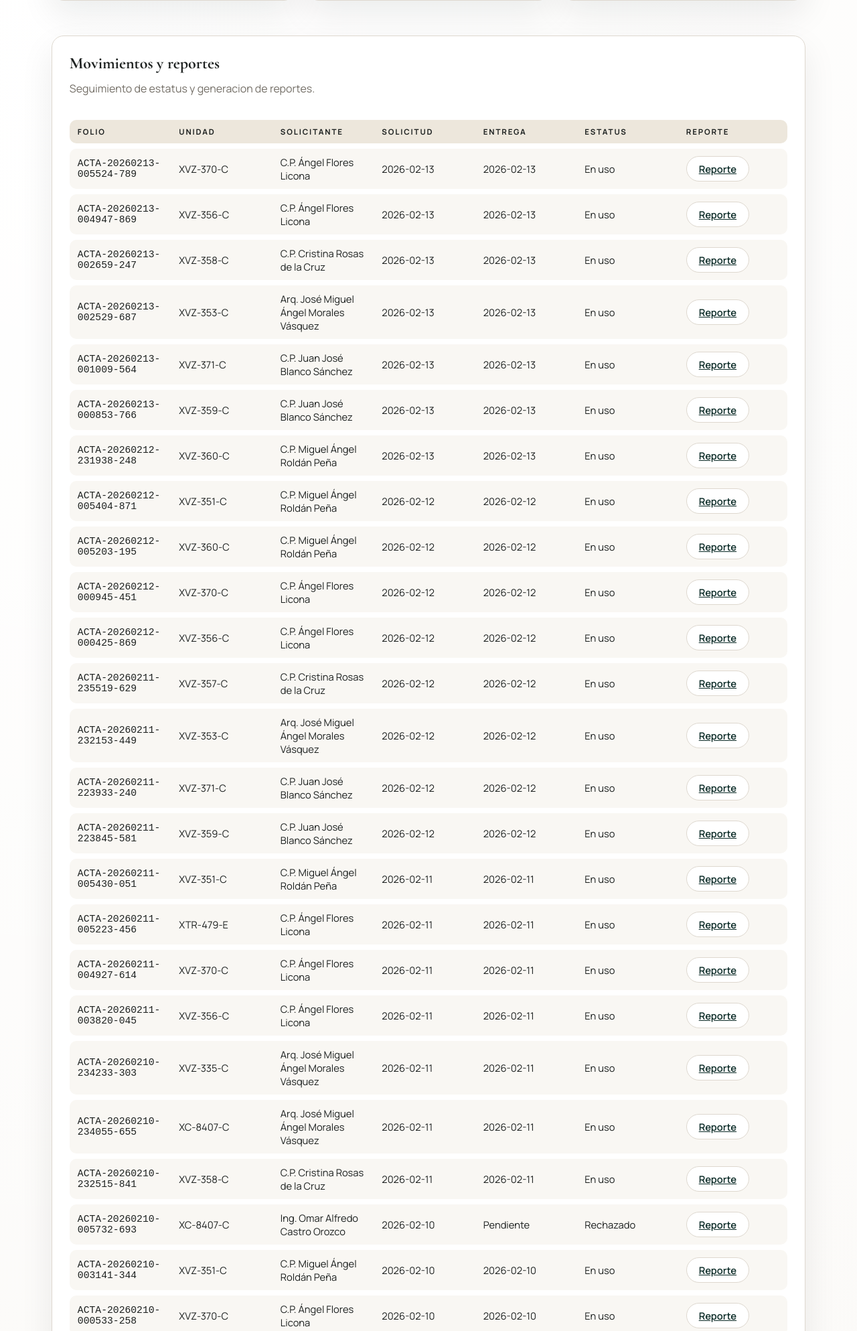
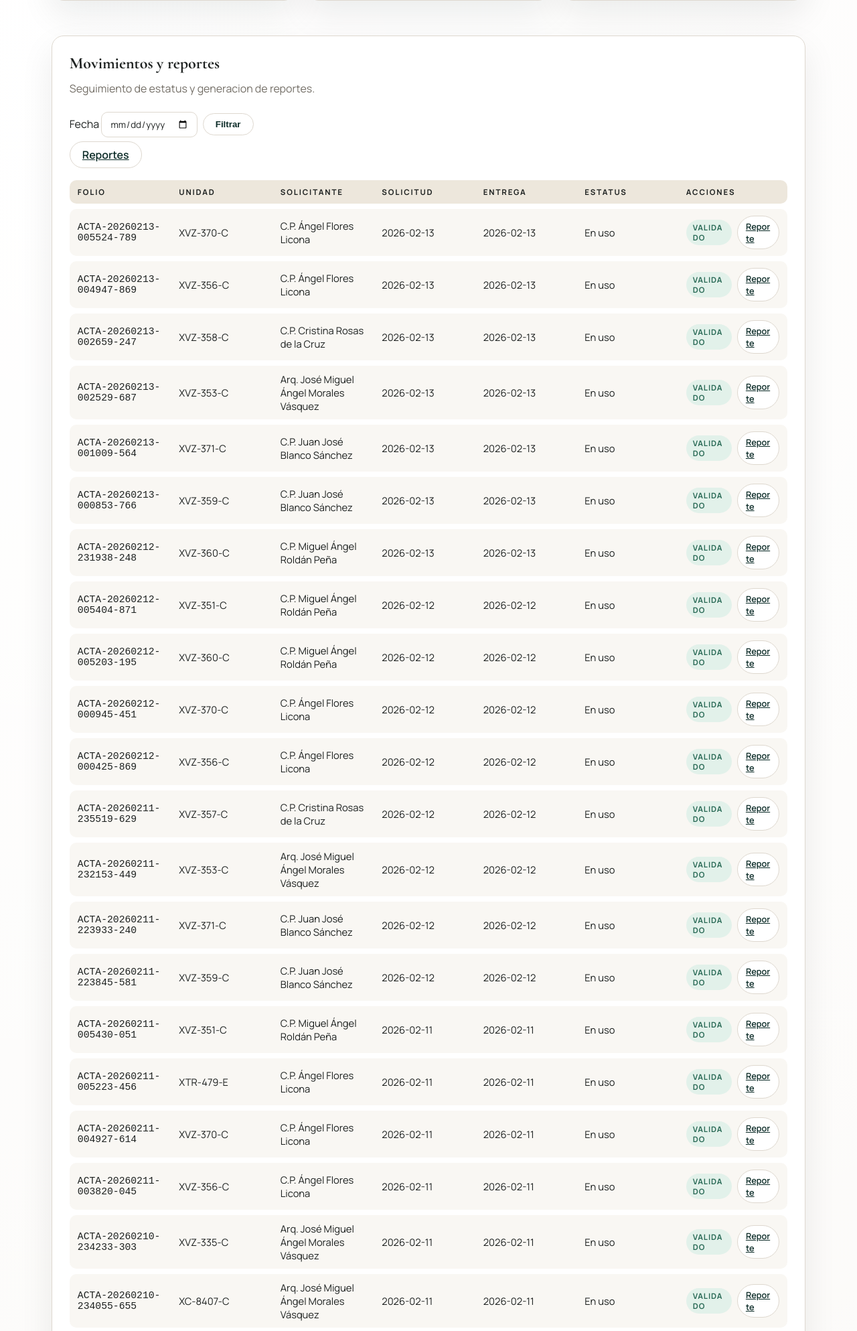
Before and after one commit to OmarSalvatierra99/vehiculos, a Flask app: page /admin in a window 1280 px wide. Shown: the part 435-2422 px from the top of the page at 67% size. Run offline with Flask 3, Linux system fonts and the light colour scheme; a user stored in the database is signed in; data comes from the database, SQL or seed files in the repository.

Commit message:
Add date filter to validate future movements

```diff
--- a/app.py
+++ b/app.py
@@ -196,6 +196,20 @@ def _filtrar_movimientos_hoy(movimientos: List[dict], hoy: Optional[date] = None
     return filtrados
 
 
+def _fecha_referencia_registros(fecha_txt: Optional[str] = None) -> date:
+    if fecha_txt:
+        try:
+            return datetime.strptime(fecha_txt, "%Y-%m-%d").date()
+        except ValueError:
+            pass
+    base = date.today()
+    if base.weekday() == 5:  # Sabado
+        return base + timedelta(days=2)
+    if base.weekday() == 6:  # Domingo
+        return base + timedelta(days=1)
+    return base
+
+
 def _limites_semana_laboral(base: Optional[date] = None, total: int = 5) -> Tuple[date, date]:
     hoy = base or date.today()
     inicio = hoy
@@ -249,6 +263,7 @@ def _build_dashboard_context(
     fecha_solicitud: Optional[str] = None,
 ) -> dict:
     fecha_txt = _normalizar_fecha_solicitud(fecha_solicitud)
+    fecha_referencia = _fecha_referencia_registros(fecha_solicitud)
     # Garantiza que el usuario actual exista en el catalogo de auditores
     # para poder seleccionarlo como responsable o pasajero.
     db_manager.asegurar_auditor_usuario(usuario_id)
@@ -308,7 +323,8 @@ def _build_dashboard_context(
     entes = db_manager.listar_entes()
     vehiculos_prestables = db_manager.listar_vehiculos_prestables(usuario_id)
     movimientos = _filtrar_movimientos_hoy(
-        db_manager.listar_movimientos(usuario_id=usuario_id)
+        db_manager.listar_movimientos(usuario_id=usuario_id),
+        fecha_referencia,
     )
     alertas = db_manager.movimientos_con_alerta(
         movimientos,
@@ -331,13 +347,30 @@ def _build_dashboard_context(
         "fecha_max": _limites_semana_laboral()[1].isoformat(),
         "fechas_habiles": _proximos_dias_habiles(),
         "fecha_solicitud": fecha_txt,
+        "fecha_referencia_registros": fecha_referencia.isoformat(),
     }
 
 
-def _build_admin_context(app: Flask, db_manager: DatabaseManager, rol: Optional[str] = None) -> dict:
+def _build_admin_context(
+    app: Flask,
+    db_manager: DatabaseManager,
+    rol: Optional[str] = None,
+    fecha_consulta: Optional[str] = None,
+) -> dict:
     movimientos = db_manager.listar_movimientos()
-    if rol == "monitor":
-        movimientos = _filtrar_movimientos_hoy(movimientos)
+    fecha_filtro = ""
+    if fecha_consulta:
+        fecha_filtro = _fecha_referencia_registros(fecha_consulta).isoformat()
+        movimientos = _filtrar_movimientos_hoy(
+            movimientos,
+            _fecha_referencia_registros(fecha_consulta),
+        )
+    elif rol == "monitor":
+        fecha_filtro = _fecha_referencia_registros().isoformat()
+        movimientos = _filtrar_movimientos_hoy(
+            movimientos,
+            _fecha_referencia_registros(),
+        )
     alertas = db_manager.movimientos_con_alerta(
         movimientos,
         app.config.get("ALERTA_DIAS_NO_DEVUELTO", 7),
@@ -366,6 +399,7 @@ def _build_admin_context(app: Flask, db_manager: DatabaseManager, rol: Optional[
         "movimientos_pendientes": pendientes,
         "movimientos_alerta": total_alertas,
         "today": date.today().isoformat(),
+        "fecha_consulta": fecha_filtro,
     }
 
 
@@ -436,7 +470,8 @@ def _register_routes(app: Flask, db_manager: DatabaseManager) -> None:
         context["solicitudes_bloqueadas"] = _solicitudes_bloqueadas(session.get("usuario"))
         if _es_visor_omar(session.get("usuario")):
             context["movimientos_usuarios_observados"] = _filtrar_movimientos_hoy(
-                db_manager.listar_movimientos_por_usuarios(["ramos", "mike"])
+                db_manager.listar_movimientos_por_usuarios(["ramos", "mike"]),
+                _fecha_referencia_registros(fecha),
             )
         return render_template(
             "dashboard.html",
@@ -449,7 +484,12 @@ def _register_routes(app: Flask, db_manager: DatabaseManager) -> None:
     def admin():
         if session.get("rol") not in {"admin", "monitor"}:
             return redirect(url_for("dashboard"))
-        context = _build_admin_context(app, db_manager, session.get("rol"))
+        context = _build_admin_context(
+            app,
+            db_manager,
+            session.get("rol"),
+            request.args.get("fecha"),
+        )
         return render_template(
             "admin.html",
             usuario=session.get("nombre"),
@@ -460,6 +500,12 @@ def _register_routes(app: Flask, db_manager: DatabaseManager) -> None:
     @app.route("/monitoreo")
     def monitoreo():
         return redirect(url_for("admin"))
+
+    def _redirect_admin_con_fecha(fecha_txt: Optional[str] = None):
+        fecha_raw = (fecha_txt or "").strip()
+        if not fecha_raw:
+            return redirect(url_for("admin"))
+        return redirect(url_for("admin", fecha=_normalizar_fecha_solicitud(fecha_raw)))
 
     @app.route("/solicitar", methods=["POST"])
     def solicitar():
@@ -770,6 +816,7 @@ def _register_routes(app: Flask, db_manager: DatabaseManager) -> None:
     def movimientos_entregar(mov_id: int):
         if session.get("rol") not in {"admin", "monitor"}:
             return redirect(url_for("dashboard"))
+        fecha = request.form.get("fecha", "").strip()
         ok, mensaje = db_manager.marcar_entregado(mov_id, session.get("usuario_id"))
         if not ok:
             return render_template(
@@ -777,14 +824,15 @@ def _register_routes(app: Flask, db_manager: DatabaseManager) -> None:
                 usuario=session.get("nombre"),
                 rol=session.get("rol"),
                 error=mensaje,
-                **_build_admin_context(app, db_manager, session.get("rol")),
+                **_build_admin_context(app, db_manager, session.get("rol"), fecha),
             )
-        return redirect(url_for("admin"))
+        return _redirect_admin_con_fecha(fecha)
 
     @app.route("/movimientos/<int:mov_id>/rechazar", methods=["POST"])
     def movimientos_rechazar(mov_id: int):
         if session.get("rol") not in {"admin", "monitor"}:
             return redirect(url_for("dashboard"))
+        fecha = request.form.get("fecha", "").strip()
         ok, mensaje = db_manager.marcar_rechazado(mov_id, session.get("usuario_id"))
         if not ok:
             return render_template(
@@ -792,14 +840,15 @@ def _register_routes(app: Flask, db_manager: DatabaseManager) -> None:
                 usuario=session.get("nombre"),
                 rol=session.get("rol"),
                 error=mensaje,
-                **_build_admin_context(app, db_manager, session.get("rol")),
+                **_build_admin_context(app, db_manager, session.get("rol"), fecha),
             )
-        return redirect(url_for("admin"))
+        return _redirect_admin_con_fecha(fecha)
 
     @app.route("/prestamos/<int:prestamo_id>/validar", methods=["POST"])
     def prestamos_validar(prestamo_id: int):
         if session.get("rol") not in {"admin", "monitor"}:
             return redirect(url_for("dashboard"))
+        fecha = request.form.get("fecha", "").strip()
         ok, mensaje = db_manager.marcar_prestamo_validado(prestamo_id, session.get("usuario_id"))
         if not ok:
             return render_template(
@@ -807,14 +856,15 @@ def _register_routes(app: Flask, db_manager: DatabaseManager) -> None:
                 usuario=session.get("nombre"),
                 rol=session.get("rol"),
                 error=mensaje,
-                **_build_admin_context(app, db_manager, session.get("rol")),
+                **_build_admin_context(app, db_manager, session.get("rol"), fecha),
             )
-        return redirect(url_for("admin"))
+        return _redirect_admin_con_fecha(fecha)
 
     @app.route("/prestamos/<int:prestamo_id>/rechazar", methods=["POST"])
     def prestamos_rechazar(prestamo_id: int):
         if session.get("rol") not in {"admin", "monitor"}:
             return redirect(url_for("dashboard"))
+        fecha = request.form.get("fecha", "").strip()
         ok, mensaje = db_manager.marcar_prestamo_rechazado(prestamo_id, session.get("usuario_id"))
         if not ok:
             return render_template(
@@ -822,14 +872,15 @@ def _register_routes(app: Flask, db_manager: DatabaseManager) -> None:
                 usuario=session.get("nombre"),
                 rol=session.get("rol"),
                 error=mensaje,
-                **_build_admin_context(app, db_manager, session.get("rol")),
+                **_build_admin_context(app, db_manager, session.get("rol"), fecha),
             )
-        return redirect(url_for("admin"))
+        return _redirect_admin_con_fecha(fecha)
 
     @app.route("/movimientos/<int:mov_id>/devolver", methods=["POST"])
     def movimientos_devolver(mov_id: int):
         if session.get("rol") != "admin":
             return redirect(url_for("dashboard"))
+        fecha = request.form.get("fecha", "").strip()
         ok, mensaje = db_manager.marcar_devuelto(mov_id, session.get("usuario_id"))
         if not ok:
             return render_template(
@@ -837,9 +888,9 @@ def _register_routes(app: Flask, db_manager: DatabaseManager) -> None:
                 usuario=session.get("nombre"),
                 rol=session.get("rol"),
                 error=mensaje,
-                **_build_admin_context(app, db_manager, session.get("rol")),
+                **_build_admin_context(app, db_manager, session.get("rol"), fecha),
             )
-        return redirect(url_for("admin"))
+        return _redirect_admin_con_fecha(fecha)
 
     @app.route("/health")
     def health_check():
@@ -868,8 +919,8 @@ def _register_routes(app: Flask, db_manager: DatabaseManager) -> None:
     def reporte_diario():
         if not session.get("autenticado"):
             return redirect(url_for("login"))
-        if session.get("rol") != "monitor":
-            return redirect(url_for("admin"))
+        if session.get("rol") not in {"monitor", "admin"}:
+            return redirect(url_for("dashboard"))
         fecha = _normalizar_fecha_solicitud(request.args.get("fecha"))
         movimientos = db_manager.listar_movimientos_entregados(
             session.get("usuario_id"),
--- a/templates/admin.html
+++ b/templates/admin.html
@@ -38,9 +38,19 @@
       <h2>Movimientos y reportes</h2>
       <p class="subtitle">Seguimiento de estatus y generacion de reportes.</p>
     </div>
-    {% if rol == "monitor" %}
+    <form method="get" action="{{ url_for('admin') }}" class="actions-inline">
+      <label>
+        <span>Fecha</span>
+        <input class="date-input" type="date" name="fecha" value="{{ fecha_consulta or '' }}">
+      </label>
+      <button class="btn ghost" type="submit">Filtrar</button>
+      {% if fecha_consulta %}
+      <a class="btn ghost" href="{{ url_for('admin') }}">Limpiar</a>
+      {% endif %}
+    </form>
+    {% if rol in ["monitor", "admin"] %}
     <div class="actions-inline">
-      <a class="btn ghost" href="{{ url_for('reporte_diario') }}">Reportes</a>
+      <a class="btn ghost" href="{{ url_for('reporte_diario', fecha=fecha_consulta) if fecha_consulta else url_for('reporte_diario') }}">Reportes</a>
     </div>
     {% endif %}
   </div>
@@ -64,7 +74,7 @@
       <span>{% if rol == "monitor" %}Control{% else %}Solicitud{% endif %}</span>
       <span>Entrega</span>
       <span>Estatus</span>
-      <span>{% if rol == "monitor" %}Validar{% else %}Reporte{% endif %}</span>
+      <span>{% if rol in ["monitor", "admin"] %}Acciones{% else %}Reporte{% endif %}</span>
     </div>
     {% for mov in movimientos %}
     <div class="table-row">
@@ -111,9 +121,11 @@
               <span class="badge success">Validado</span>
             {% else %}
               <form method="post" action="{{ url_for('prestamos_validar', prestamo_id=mov.data.id) }}">
+                <input type="hidden" name="fecha" value="{{ fecha_consulta or '' }}">
                 <button class="btn ghost btn-small" type="submit">Validar</button>
               </form>
               <form method="post" action="{{ url_for('prestamos_rechazar', prestamo_id=mov.data.id) }}">
+                <input type="hidden" name="fecha" value="{{ fecha_consulta or '' }}">
                 <button class="btn danger btn-small" type="submit" onclick="return confirm('Confirmar rechazo?')">Rechazar</button>
               </form>
             {% endif %}
@@ -124,18 +136,47 @@
               <span class="badge success">Validado</span>
             {% else %}
               <form method="post" action="{{ url_for('movimientos_entregar', mov_id=mov.data.id) }}">
+                <input type="hidden" name="fecha" value="{{ fecha_consulta or '' }}">
                 <button class="btn ghost btn-small" type="submit">Validar</button>
               </form>
               <form method="post" action="{{ url_for('movimientos_rechazar', mov_id=mov.data.id) }}">
+                <input type="hidden" name="fecha" value="{{ fecha_consulta or '' }}">
                 <button class="btn danger btn-small" type="submit" onclick="return confirm('Confirmar rechazo?')">Rechazar</button>
               </form>
             {% endif %}
           {% endif %}
         {% else %}
           {% if mov.data.tipo == "prestamo" %}
-            <span class="badge">Prestamo</span>
+            {% if mov.data.rechazado %}
+              <span class="badge danger">Rechazado</span>
+            {% elif mov.data.fecha_entrega %}
+              <span class="badge success">Validado</span>
+            {% else %}
+              <form method="post" action="{{ url_for('prestamos_validar', prestamo_id=mov.data.id) }}">
+                <input type="hidden" name="fecha" value="{{ fecha_consulta or '' }}">
+                <button class="btn ghost btn-small" type="submit">Validar</button>
+              </form>
+              <form method="post" action="{{ url_for('prestamos_rechazar', prestamo_id=mov.data.id) }}">
+                <input type="hidden" name="fecha" value="{{ fecha_consulta or '' }}">
+                <button class="btn danger btn-small" type="submit" onclick="return confirm('Confirmar rechazo?')">Rechazar</button>
+              </form>
+            {% endif %}
           {% else %}
-            <a class="btn ghost" href="{{ url_for('reporte_movimiento', mov_id=mov.data.id) }}">Reporte</a>
+            {% if mov.data.rechazado %}
+              <span class="badge danger">Rechazado</span>
+            {% elif mov.data.fecha_entrega %}
+              <span class="badge success">Validado</span>
+              <a class="btn ghost btn-small" href="{{ url_for('reporte_movimiento', mov_id=mov.data.id) }}">Reporte</a>
+            {% else %}
+              <form method="post" action="{{ url_for('movimientos_entregar', mov_id=mov.data.id) }}">
+                <input type="hidden" name="fecha" value="{{ fecha_consulta or '' }}">
+                <button class="btn ghost btn-small" type="submit">Validar</button>
+              </form>
+              <form method="post" action="{{ url_for('movimientos_rechazar', mov_id=mov.data.id) }}">
+                <input type="hidden" name="fecha" value="{{ fecha_consulta or '' }}">
+                <button class="btn danger btn-small" type="submit" onclick="return confirm('Confirmar rechazo?')">Rechazar</button>
+              </form>
+            {% endif %}
           {% endif %}
         {% endif %}
       </span>
```
